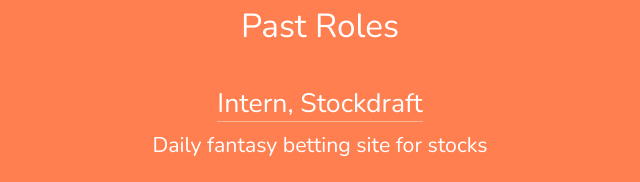
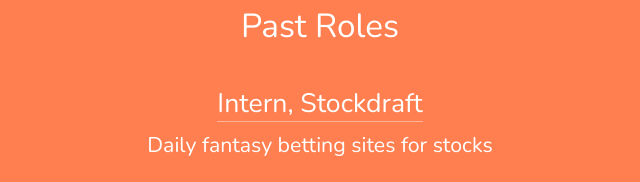
Before and after one commit to davidfurlong/davidfurlong.github.io, a plain HTML site: page index.html in a window 1280 px wide. Shown: the part 880-1062 px from the top of the page, 320-960 px from the left. Drawn offline with nearby package versions, Linux system fonts and the light colour scheme.

Commit message:
Small changes commit

```diff
--- a/index.html
+++ b/index.html
@@ -87,7 +87,7 @@
       <ul class="features">
         <li>
             <span>Intern, Stockdraft</span><br/>
-            <small>Daily fantasy betting site for stocks</small>
+            <small>Daily fantasy betting sites for stocks</small>
         </li>
         <li>
             <span>Cofounder, Cograph</span><br/>
```
